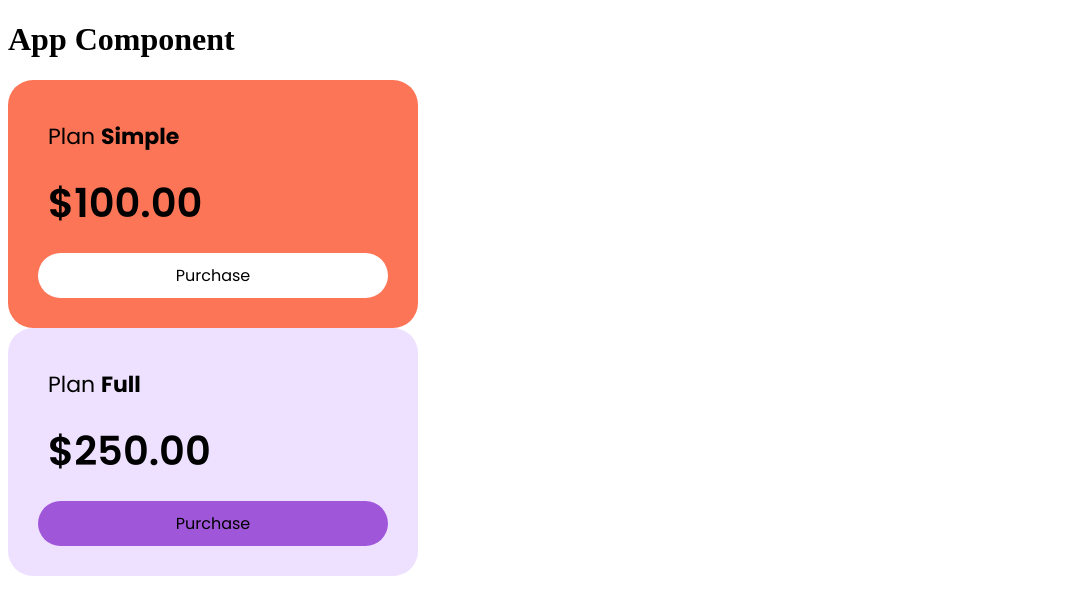
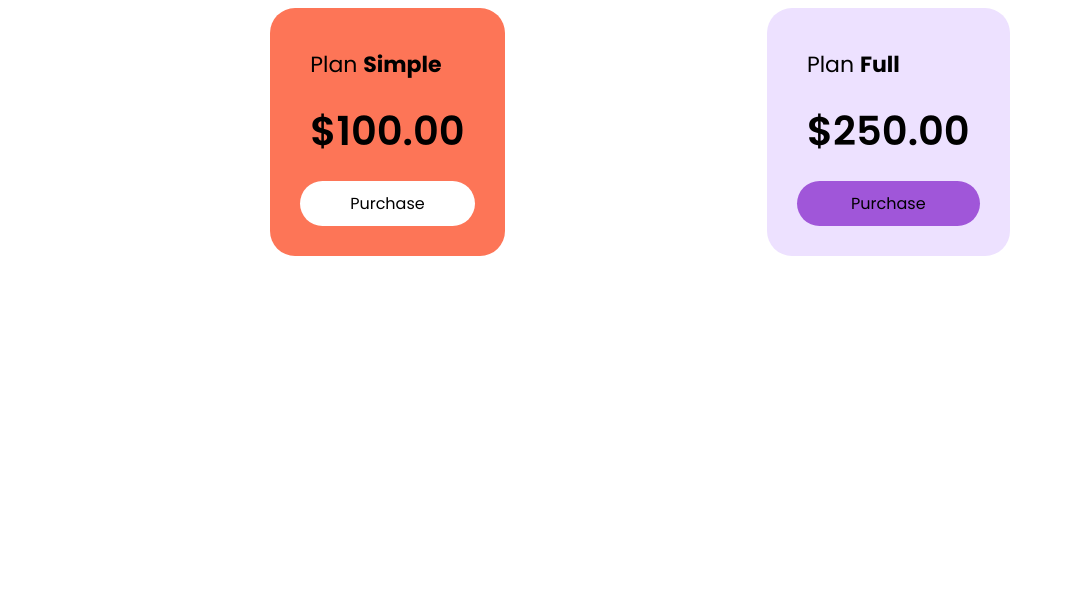
Before and after one commit to gabrielnavas/angular-udemy-felipe-freitas, an Angular app in the folder section-3/card-example-project/: page / in a window 1280 px wide. Shown: the top 614 px of the page, without its empty margins (0-1065 px from the left). Built offline with nearby package versions, Linux system fonts and the light colour scheme.

Commit message:
space evenly cards

```diff
--- a/section-3/card-example-project/src/app/app.component.html
+++ b/section-3/card-example-project/src/app/app.component.html
@@ -1,3 +1,4 @@
-<h1>App Component</h1>
-<app-card></app-card>
-<app-card-purple></app-card-purple>
+<div class="card-container">
+  <app-card></app-card>
+  <app-card-purple></app-card-purple>
+</div>
--- a/section-3/card-example-project/src/app/app.component.scss
+++ b/section-3/card-example-project/src/app/app.component.scss
@@ -0,0 +1,4 @@
+.card-container {
+  display: flex;
+  justify-content: space-evenly;
+}
```
